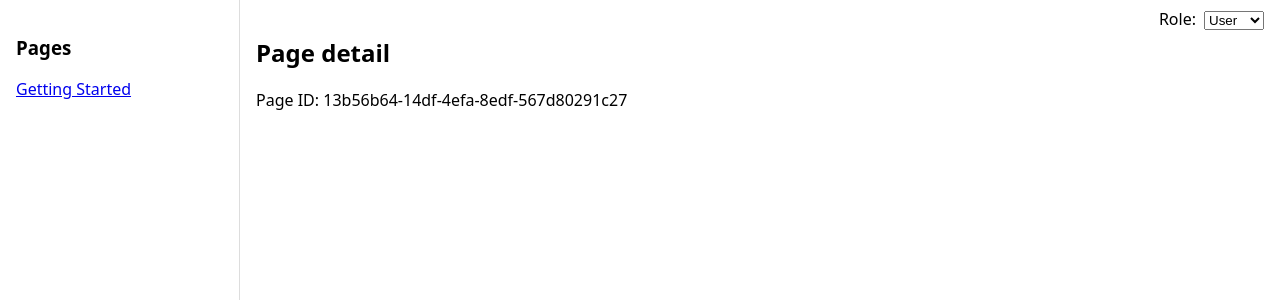
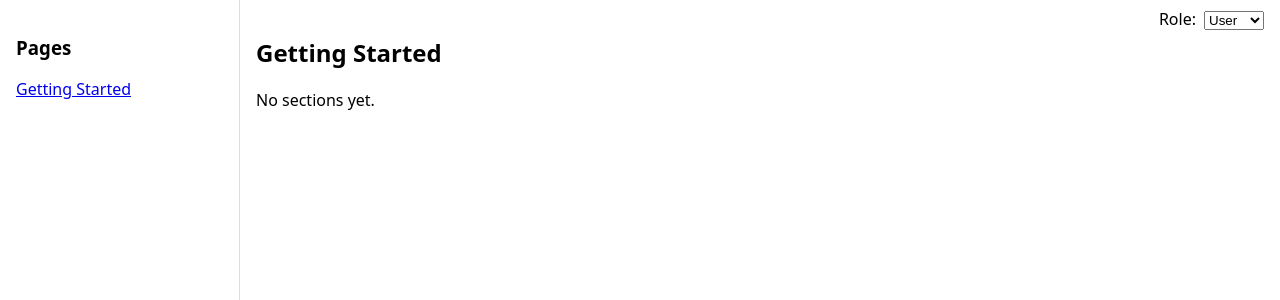
Before and after one commit to Mariaguerrero95/zano-frontend-test, a React (Vite) app: page /pages/13b56b64-14df-4efa-8edf-567d80291c27 in a window 1280 px wide. Shown: the top 300 px of the page. Built offline with nearby package versions, Linux system fonts and the light colour scheme.

Commit message:
add update section endpoint to dummy API

```diff
--- a/src/App.tsx
+++ b/src/App.tsx
@@ -14,7 +14,7 @@ function App() {
           element={
             <MainLayout role={role} onRoleChange={setRole} />}>
           <Route path="/" element={<HomePage />} />
-          <Route path="/pages/:pageId" element={<PageDetail />} />
+          <Route path="/pages/:pageId" element={<PageDetail role={role} />}/>
         </Route>
       </Routes>
     </BrowserRouter>
--- a/src/pages/PageDetail.tsx
+++ b/src/pages/PageDetail.tsx
@@ -1,12 +1,57 @@
 import { useParams } from "react-router-dom";
+import { useGetPagesQuery, useAddSectionMutation } from "../services/api";
 
-function PageDetail() {
-    const { pageId } = useParams();
+type PageDetailProps = {
+    role: "user" | "admin";
+};
+
+function PageDetail({ role }: PageDetailProps) {
+    const { pageId } = useParams<{ pageId: string }>();
+    const { data: pages, isLoading } = useGetPagesQuery();
+    const [addSection, { isLoading: isAdding }] =
+    useAddSectionMutation();
+
+    if (isLoading) {
+    return <div>Loading page...</div>;
+    }
+    const page = pages?.find((p) => p.id === pageId);
+    if (!page) {
+    return <div>Page not found</div>;
+    }
 
     return (
     <div>
-        <h2>Page detail</h2>
-        <p>Page ID: {pageId}</p>
+        <h2>{page.title}</h2>
+        {role === "admin" && (
+        <button
+            onClick={() =>
+            addSection({
+                pageId: page.id,
+                title: "New section",
+            })
+            }
+            disabled={isAdding}
+            style={{ marginBottom: 16 }}
+        >
+            Add section
+        </button>
+        )}
+        {page.sections.length === 0 ? (
+        <p>No sections yet.</p>
+        ) : (
+        page.sections.map((section) => (
+            <div
+            key={section.id}
+            style={{
+                border: "1px solid #ddd",
+                padding: 12,
+                marginBottom: 12,
+            }}
+            >
+            <h3>{section.title}</h3>
+            </div>
+        ))
+    )}
     </div>
     );
 }
--- a/src/services/api.ts
+++ b/src/services/api.ts
@@ -2,7 +2,7 @@ import { createApi, fakeBaseQuery } from "@reduxjs/toolkit/query/react";
 import type { Page } from "../types/guide";
 import { v4 as uuid } from "uuid";
 
-/***This simulates a database in memory*/
+/*** This simulates a database in memory */
 let pages: Page[] = [
 {
     id: uuid(),
@@ -10,7 +10,7 @@ let pages: Page[] = [
     sections: [],
 },
 ];
-/*** Types for addSection mutation*/
+/*** Types */
 type AddSectionResponse = {
     pageId: string;
     sectionId: string;
@@ -19,20 +19,25 @@ type AddSectionArgs = {
     pageId: string;
     title: string;
 };
+type UpdateSectionArgs = {
+    pageId: string;
+    sectionId: string;
+    title: string;
+};
 
 export const api = createApi({
     reducerPath: "api",
     baseQuery: fakeBaseQuery(),
     tagTypes: ["Pages"],
     endpoints: (builder) => ({
-    /*** GET /pages*/
+    /*** GET /pages */
     getPages: builder.query<Page[], void>({
         queryFn: async () => {
         return { data: pages };
     },
     providesTags: ["Pages"],
     }),
-    /*** POST /pages*/
+    /*** POST /pages */
     createPage: builder.mutation<Page, { title: string }>({
         queryFn: async ({ title }) => {
         const newPage: Page = {
@@ -45,7 +50,7 @@ export const api = createApi({
     },
     invalidatesTags: ["Pages"],
     }),
-    /*** POST /pages/:pageId/sections*/
+    /*** POST /pages/:pageId/sections */
     addSection: builder.mutation<AddSectionResponse, AddSectionArgs>({
         queryFn: async ({ pageId, title }) => {
         const page = pages.find((p) => p.id === pageId);
@@ -72,12 +77,32 @@ export const api = createApi({
     },
     invalidatesTags: ["Pages"],
     }),
+
+    /*** PATCH /pages/:pageId/sections/:sectionId */
+    updateSection: builder.mutation<void, UpdateSectionArgs>({
+        queryFn: async ({ pageId, sectionId, title }) => {
+        const page = pages.find((p) => p.id === pageId);
+        if (!page) {
+            return { error: "Page not found" as any };
+        }
+        const section = page.sections.find(
+            (s) => s.id === sectionId
+        );
+        if (!section) {
+            return { error: "Section not found" as any };
+        }
+        section.title = title;
+        return { data: undefined };
+    },
+    invalidatesTags: ["Pages"],
+    }),
     }),
 });
 
-/***Hooks generated by RTK Query*/
+/*** Hooks generated by RTK Query */
 export const {
     useGetPagesQuery,
     useCreatePageMutation,
     useAddSectionMutation,
+    useUpdateSectionMutation,
 } = api;
```
Lines whose indentation alone changed are shown as unchanged.
